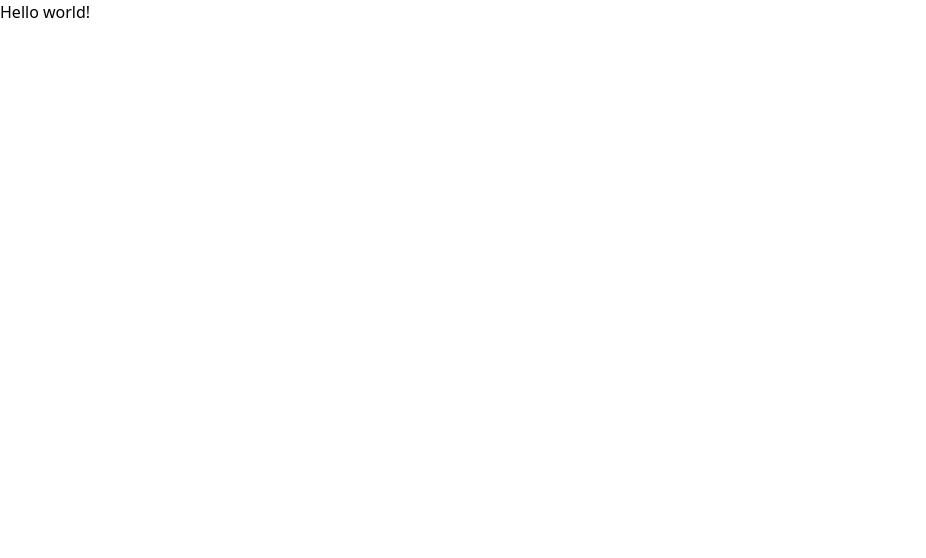
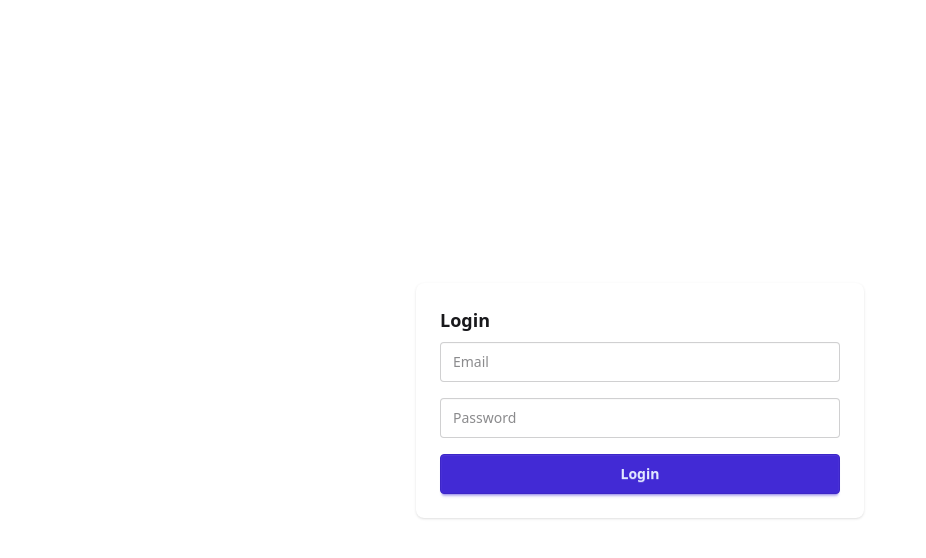
Before and after one commit to almsomnia/mileapp-task-manager, a Vue app in the folder apps/frontend/: page /auth/login in a window 1280 px wide. Before the commit this address had no page. Shown: the top 558 px of the page, without its empty margins (0-926 px from the left). Built offline with nearby package versions, Linux system fonts and the light colour scheme.

Commit message:
feat(app): setup login page

```diff
--- a/apps/frontend/package.json
+++ b/apps/frontend/package.json
@@ -26,6 +26,7 @@
       "@types/node": "catalog:",
       "@vitejs/plugin-vue": "^6.0.1",
       "@vue/tsconfig": "^0.8.1",
+      "daisyui": "^5.3.7",
       "npm-run-all2": "^8.0.4",
       "prettier-plugin-tailwindcss": "^0.7.1",
       "typescript": "catalog:",
--- a/apps/frontend/src/App.vue
+++ b/apps/frontend/src/App.vue
@@ -1,5 +1,7 @@
 <script setup lang="ts"></script>
 
 <template>
-   <h1>Hello world!</h1>
+   <main>
+      <RouterView />
+   </main>
 </template>
--- a/apps/frontend/src/assets/css/main.css
+++ b/apps/frontend/src/assets/css/main.css
@@ -1 +1,4 @@
 @import "tailwindcss";
+@plugin "daisyui" {
+   themes: light --default;
+};
--- /dev/null
+++ b/apps/frontend/src/pages/auth/login.vue
@@ -0,0 +1,43 @@
+<script setup lang="ts">
+import { ref } from 'vue'
+
+const form = ref({
+   email: null,
+   password: null
+})
+
+async function onSubmit() {}
+</script>
+
+<template>
+   <div class="h-screen flex items-center justify-center">
+      <div class="card bg-base-100 shadow w-md">
+         <div class="card-body">
+            <h2 class="card-title">Login</h2>
+            <form
+               @submit.prevent="onSubmit"
+               class="flex flex-col gap-4"
+            >
+               <input
+                  v-model="form.email"
+                  class="input w-full"
+                  placeholder="Email"
+                  type="text"
+               />
+               <input
+                  v-model="form.password"
+                  class="input w-full"
+                  placeholder="Password"
+                  type="password"
+               />
+               <button
+                  type="submit"
+                  class="btn btn-primary"
+               >
+                  Login
+               </button>
+            </form>
+         </div>
+      </div>
+   </div>
+</template>
--- /dev/null
+++ b/apps/frontend/src/router/auth.ts
@@ -0,0 +1,14 @@
+import Login from "@/pages/auth/login.vue"
+import type { RouteRecordRaw } from "vue-router"
+
+export const routes: RouteRecordRaw[] = [
+   {
+      path: "/auth",
+      children: [
+         {
+            path: "login",
+            component: Login
+         }
+      ]
+   }
+]
--- a/apps/frontend/src/router/index.ts
+++ b/apps/frontend/src/router/index.ts
@@ -1,8 +1,11 @@
 import { createRouter, createWebHistory } from 'vue-router'
+import { routes as authRoutes } from "./auth"
 
 const router = createRouter({
   history: createWebHistory(import.meta.env.BASE_URL),
-  routes: [],
+  routes: [
+   ...authRoutes
+  ],
 })
 
 export default router
```
Also changed, not shown: 1 other file (tests, documents, lock files or other folders).
